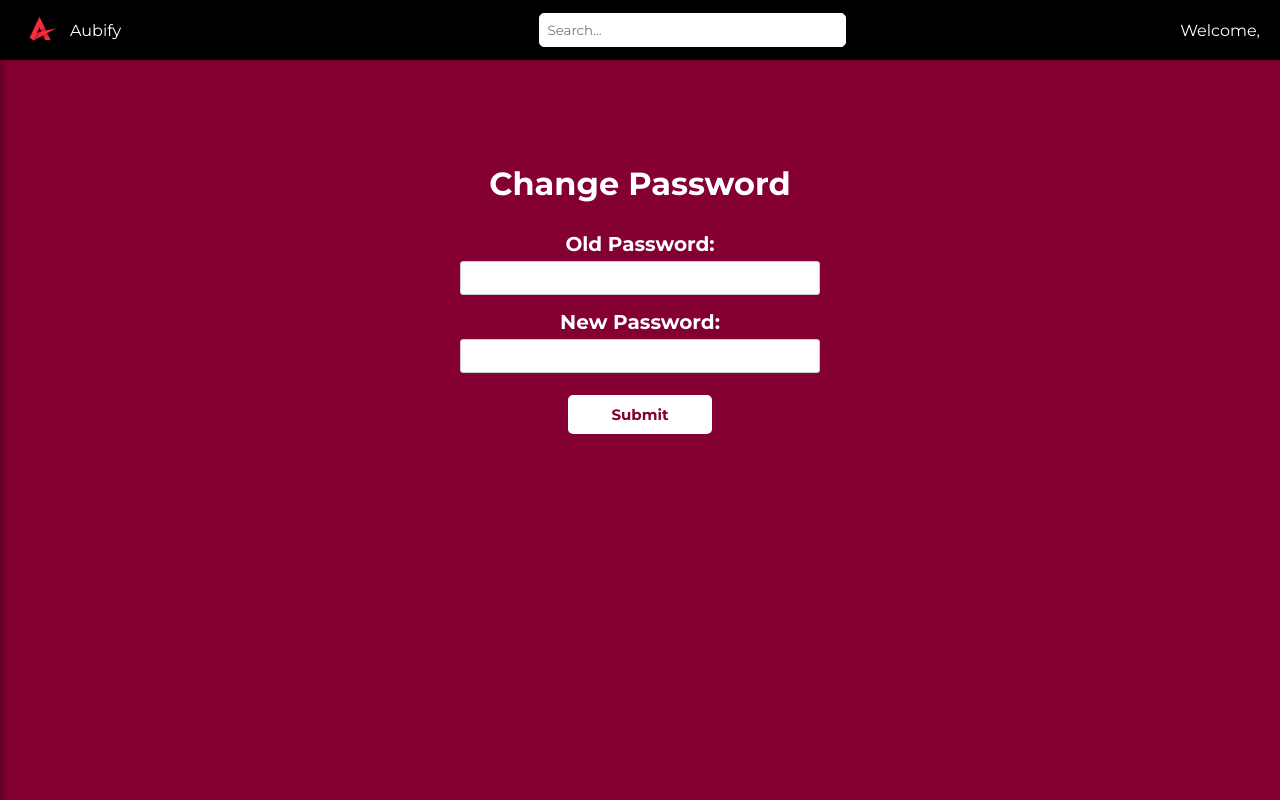
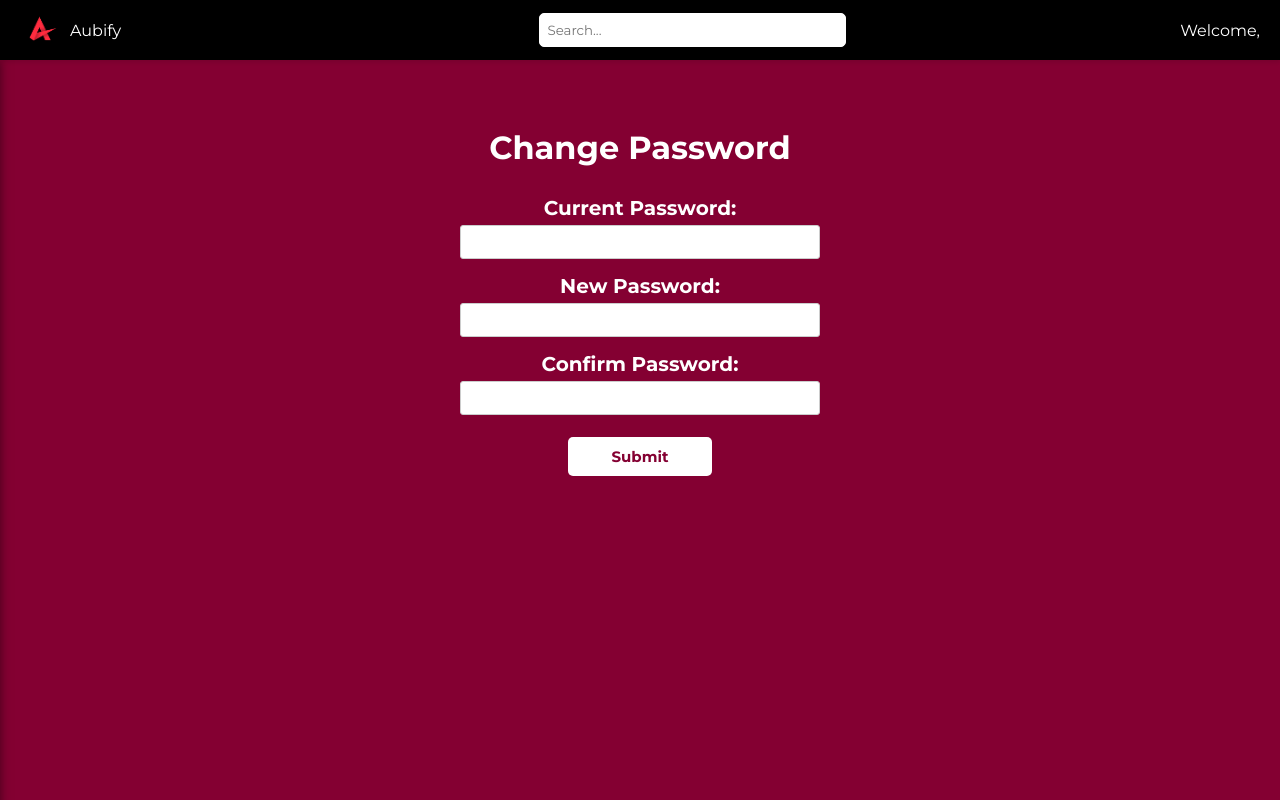
Before and after one commit to omarabbas1/Aubify, a React (Create React App) app: page /change_password in a window 1280 px wide. Built offline with nearby package versions, Linux system fonts and the light colour scheme.

Commit message:
implemented change password completely

```diff
--- a/src/components/ChangePassword/ChangePassword.css
+++ b/src/components/ChangePassword/ChangePassword.css
@@ -7,7 +7,7 @@
   }
 
   .change-password-container h1 {
-    margin-top: 40%;
+    margin-top: 30%;
     color: white;
   }
 
@@ -50,3 +50,8 @@
     font-weight: bold;
     font-size: 15px;
   }
+
+  .change-password-container .error-message {
+    color: white;
+    margin-top: 4%;
+  }
--- a/src/components/ChangePassword/ChangePassword.jsx
+++ b/src/components/ChangePassword/ChangePassword.jsx
@@ -1,22 +1,133 @@
-import React from 'react';
+import React, { useState, useEffect } from 'react';
 import './ChangePassword.css';
 import NavBar from '../NavBar/NavBar';
+import axios from 'axios';
 
 const ChangePassword = () => {
+  const [currentPassword, setCurrentPassword] = useState('');
+  const [newPassword, setNewPassword] = useState('');
+  const [confirmPassword, setConfirmPassword] = useState('');
+  const [passwordMatch, setPasswordMatch] = useState(true);
+  const [passwordStrong, setPasswordStrong] = useState(false);
+  const [passwordError, setPasswordError] = useState('');
+
+  useEffect(() => {
+    // Check if confirm password matches new password
+    setPasswordMatch(confirmPassword === newPassword);
+  }, [confirmPassword, newPassword]);
+
+  const handleCurrentPasswordChange = (e) => {
+    setCurrentPassword(e.target.value);
+  };
+
+  const handleNewPasswordChange = (e) => {
+    setNewPassword(e.target.value);
+    setPasswordError('');
+    setPasswordStrong(isValidPassword(e.target.value));
+  };
+
+  const handleConfirmPasswordChange = (e) => {
+    setConfirmPassword(e.target.value);
+    setPasswordError('');
+  };
+
+  const handleSubmit = async (e) => {
+    e.preventDefault();
+
+    // Check if current password matches the one in the database
+    const currentPasswordMatch = await checkCurrentPassword(currentPassword);
+
+    if (!currentPasswordMatch) {
+      setPasswordError('Current password is incorrect.');
+      return;
+    }
+
+    // Check if the new password meets strength criteria
+    if (!passwordStrong) {
+      setPasswordError('New password must be at least 8 characters long and contain at least one uppercase letter, one number, and one special character.');
+      return;
+    }
+
+    // Check if confirm password matches new password
+    if (!passwordMatch) {
+      setPasswordError('Passwords do not match.');
+      return;
+    }
+
+    // Send the new password to the backend to save it in the database
+    const email = localStorage.getItem('userEmail');
+    await saveNewPassword(email, newPassword);
+    // Optionally, handle success or failure after saving the new password
+  };
+
+  // Function to check if the current password matches the one in the database
+  const checkCurrentPassword = async (password) => {
+    try {
+      const email = localStorage.getItem('userEmail');
+      const response = await axios.post('http://localhost:8080/checkCurrentPassword', { email, password });
+      return response.data.currentPasswordMatch;
+    } catch (error) {
+      console.error('Error checking current password:', error);
+      return false;
+    }
+  };
+
+  // Function to save the new password in the database
+  const saveNewPassword = async (email, newPassword) => {
+    try {
+      await axios.post('http://localhost:8080/saveNewPassword', { email, newPassword });
+      console.log('New password saved successfully.');
+      // Optionally, handle success or failure after saving the new password
+    } catch (error) {
+      console.error('Error saving new password:', error);
+      // Handle error, such as displaying a generic error message to the user
+    }
+  };
+
+  // Function to validate password strength using regex
+  const isValidPassword = (password) => {
+    const passwordRegex = /^(?=.*[A-Z])(?=.*\d)(?=.*[,~!@#$%^&*()[\]{}:;"'.,<>?/|])[A-Za-z\d,~!@#$%^&*()[\]{}:;"'.,<>?/|]{8,}$/;
+    return passwordRegex.test(password);
+  };
+
   return (
     <div className="change-password-container">
-        <NavBar/>
+      <NavBar />
       <h1>Change Password</h1>
-        <form className="password-form">
+      <form className="password-form" onSubmit={handleSubmit}>
         <div className="form-group">
-                <label htmlFor="old-password">Old Password:</label>
-                <input type="password" id="old-password" name="old-password" />
+          <label htmlFor="current-password">Current Password:</label>
+          <input
+            type="password"
+            id="current-password"
+            name="current-password"
+            value={currentPassword}
+            onChange={handleCurrentPasswordChange}
+          />
         </div>
         <div className="form-group">
           <label htmlFor="new-password">New Password:</label>
-                <input type="password" id="new-password" name="new-password" />
+          <input
+            type="password"
+            id="new-password"
+            name="new-password"
+            value={newPassword}
+            onChange={handleNewPasswordChange}
+          />
         </div>
-            <button type="submit" className='change-password-button'>Submit</button>
+        <div className="form-group">
+          <label htmlFor="confirm-password">Confirm Password:</label>
+          <input
+            type="password"
+            id="confirm-password"
+            name="confirm-password"
+            value={confirmPassword}
+            onChange={handleConfirmPasswordChange}
+          />
+          {!passwordMatch && <div className="error-message">Passwords do not match.</div>}
+        </div>
+        <button type="submit" className="change-password-button">Submit</button>
+        {passwordError && <div className="error-message">{passwordError}</div>}
       </form>
     </div>
   );
```
Lines whose indentation alone changed are shown as unchanged.
